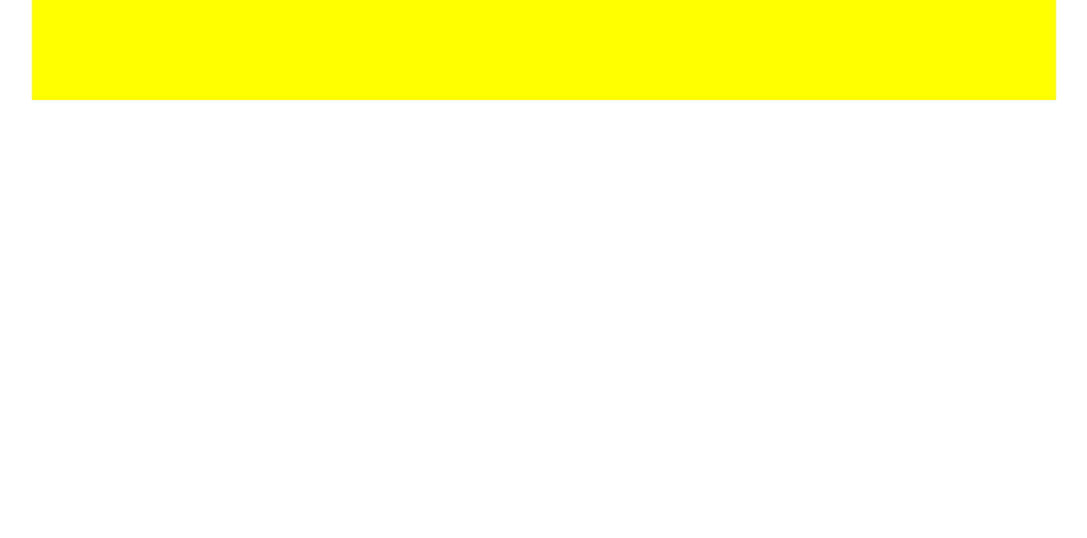
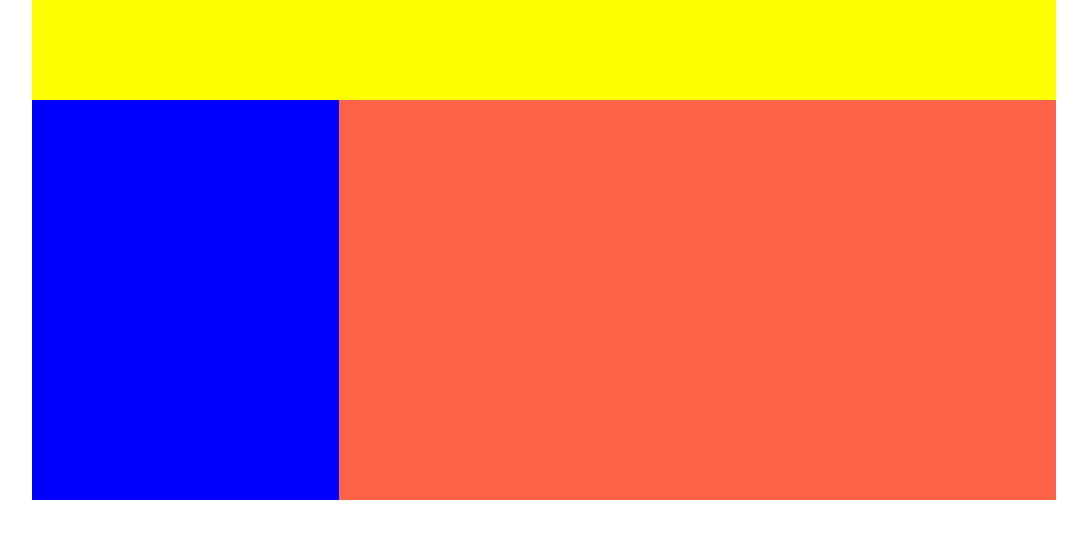
Before and after one commit to classe-47/layout-1, a plain HTML site: page index.html in a window 1280 px wide. Shown: the whole page, without its empty margins (96-1183 px from the left). Drawn offline with Linux system fonts and the light colour scheme.

Commit message:
float e clearfix

```diff
--- a/css/style.css
+++ b/css/style.css
@@ -1,3 +1,4 @@
+/* commons */
 * {
     margin: 0;
     padding: 0;
@@ -9,11 +10,44 @@
     margin: 0 auto;
 }
 
+/* header */
+
 header {
     width: 100%;
     height: 100px;
     background-color: yellow;
 }
 
+/* main */
+
+.sidebar,
+.content {
+    float: left;
+}
+
+.sidebar {
+    width: 30%;
+}
+
+.content {
+    width: 70%;
+}
+
+.clearfix::after {
+    content: "";
+    display: table;
+    clear: both;
+}
+
+
 
 /* ********** debug *********** */
+.debug .sidebar {
+    height: 400px;
+    background-color: blue;
+}
+
+.debug .content {
+    height: 400px;
+    background-color: tomato;
+}
--- a/index.html
+++ b/index.html
@@ -12,11 +12,11 @@
     <div class="container">
 
         <header>
-
         </header>
 
-        <main>
-
+        <main class="container-main clearfix debug">
+            <div class="sidebar"></div>
+            <div class="content"></div>
         </main>
 
         <footer>
```
